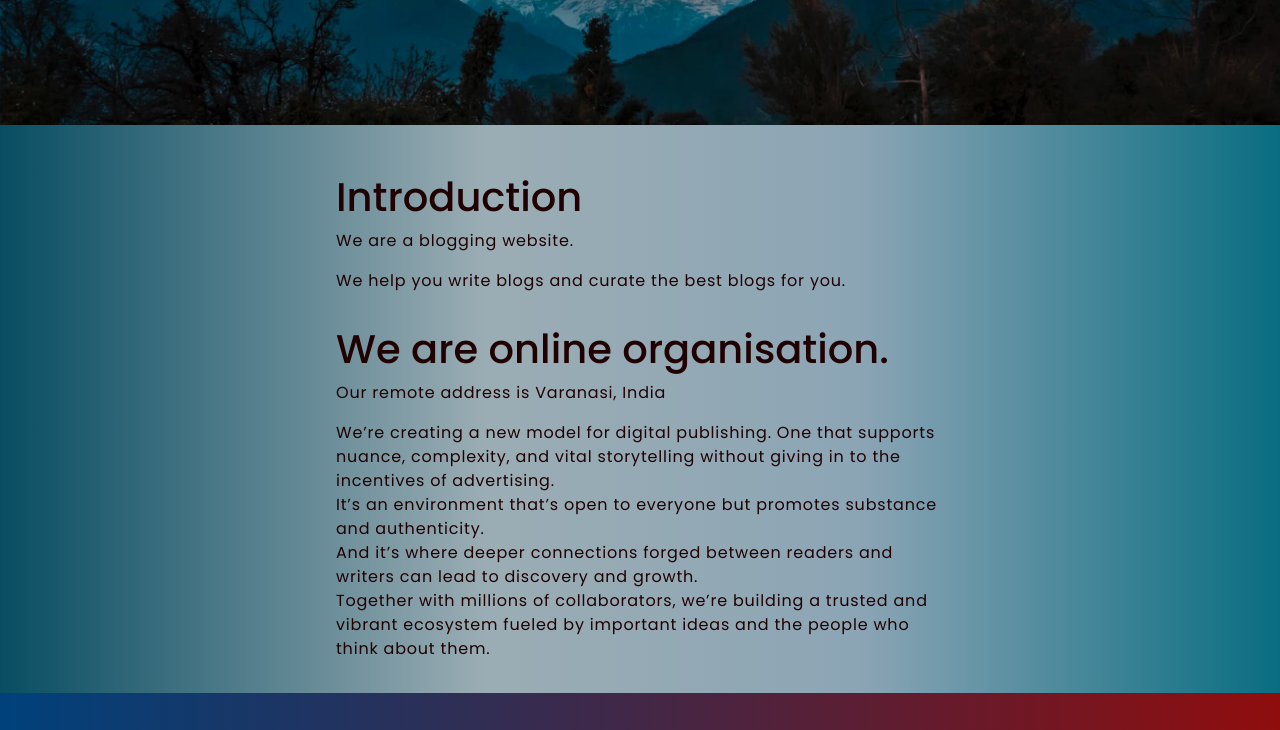
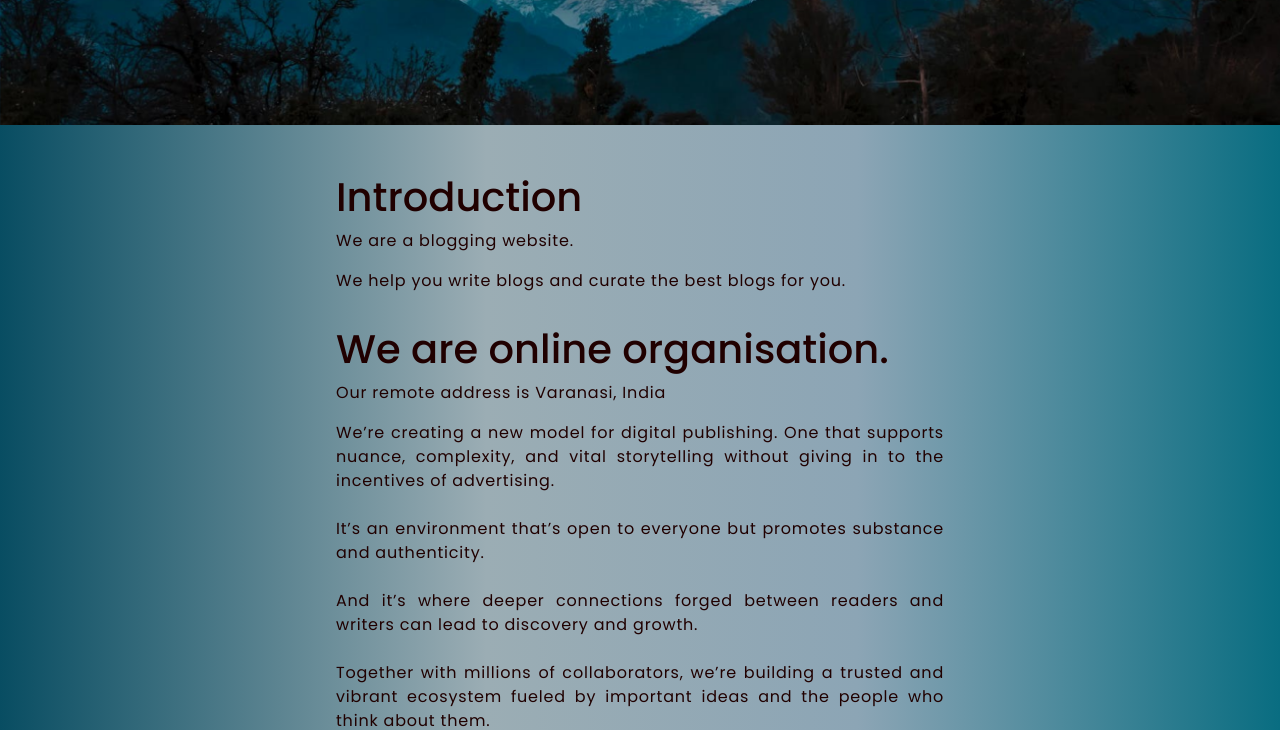
Before and after one commit to abhishek-singh77/simpleBlog, a plain HTML site: page about.html in a window 1280 px wide. Shown: the part 590-1320 px from the top of the page. Drawn offline with nearby package versions, Linux system fonts and the light colour scheme; a script that the page names is missing.

Commit message:
changes in about section

```diff
--- a/css/about.css
+++ b/css/about.css
@@ -40,6 +40,7 @@
     background: linear-gradient(90deg, rgba(8,77,98,1) 0%, rgba(155,173,180,1) 38%, rgba(140,165,181,1) 67%, rgba(9,109,129,1) 100%);
     padding: 1rem;
     color: #200000;
+    text-align: justify;
 }
 
 .introduction-section,
```
Also changed, not shown: about.html (+3 -3 lines).
